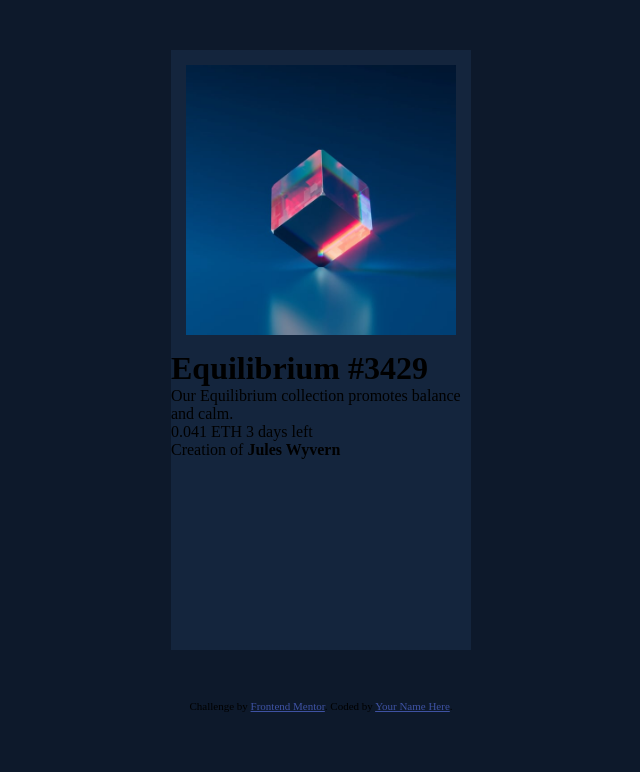
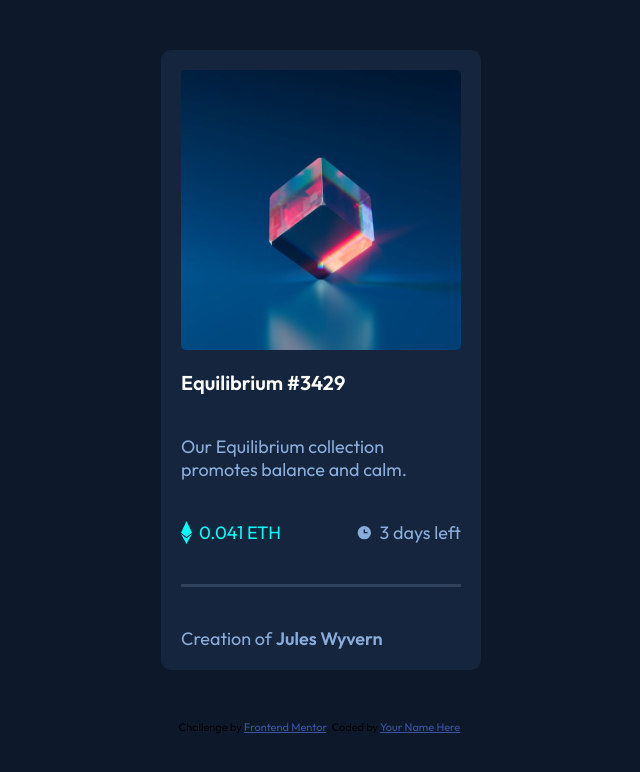
Before and after one commit to elfreeze/nft-preview-card-component-main, a plain HTML site: page index.html in a window 1280 px wide. Shown: the whole page, without its empty margins (319-959 px from the left). Drawn offline with Linux system fonts and the light colour scheme.

Commit message:
new changes

```diff
--- a/index.html
+++ b/index.html
@@ -23,13 +23,12 @@
     <p>Our Equilibrium collection promotes balance and calm.</p>
 
     <div class="price-container">
-      0.041 ETH
-      3 days left
+      <p class="price"><img src="/images/icon-ethereum.svg" alt="ethereum icon">0.041 ETH</p>
+      <p class="count"><img src="/images/icon-clock.svg" alt="clock icon">3 days left</p>
     </div>
 
-    <caption>
-      Creation of <strong>Jules Wyvern</strong>
-    </caption>
+    <div class="line"></div>
+      <p>Creation of <strong>Jules Wyvern</strong></p>
   </main>
 
 </div>
--- a/styling/style.css
+++ b/styling/style.css
@@ -1,3 +1,6 @@
+@import url('https://fonts.googleapis.com/css2?family=Outfit:wght@300;400;600&display=swap');
+
+
 * {
     margin: 0;
     padding: 0;
@@ -9,6 +12,10 @@ body {
     flex-direction: column;
     justify-content: center;
     align-items: center;
+    font-family: 'Outfit', sans-serif;
+}
+p {
+    color: hsl(215, 51%, 70%);
 }
 .nft-card {
     background: hsl(216, 50%, 16%);
@@ -19,6 +26,8 @@ body {
     width: auto;
     height: auto;
     margin: 50px auto;
+    padding: 10px;
+    border-radius: 10px;
 }
 .img-container {
     width: 300px;
@@ -28,15 +37,53 @@ body {
     align-items: center;
 }
 .img-container > img {
-    width: 270px;
+    width: 280px;
+    border-radius: 5px;
 }
 main {
     width: 300px;
     height: 300px;
+    padding: 10px;
+    display: flex;
+    flex-direction: column;
+    justify-content: space-between;
 }
 main > h1 {
+    font-size: 20px;
+    font-weight: 600;
+    color: hsl(0, 0%, 100%);
+}
+main > p {
+    font-size: 18px;
+    color: hsl(215, 51%, 70%);
+}
+.price-container {
+    display: flex;
+    justify-content: space-between;
+}
+.price-container > p {
+    font-size: 18px;
+}
+.price {
+    color: hsl(178, 100%, 50%);
+    font-weight: 400;
+    display: flex;
+    justify-content: space-between;
+    width: 100px;
+}
+.count {
+    display: flex;
+    align-items: center;
+    justify-content: space-between;
+    width: 105px;
+}
+.line {
+    width: 280px;
+    background: hsl(215, 32%, 27%);
+    height: 3px;
+}
 
-}
+
 
 .attribution {
     font-size: 11px;
@@ -48,12 +95,7 @@ main > h1 {
 }
 
 .saw {
-color: hsl(215, 51%, 70%),
-hsl(178, 100%, 50%)
+color:
 
-
-
-- Very dark blue (card BG):
-- Very dark blue (line): hsl(215, 32%, 27%)
-- White: hsl(0, 0%, 100%)
+- Very dark blue (line):
 }
```
